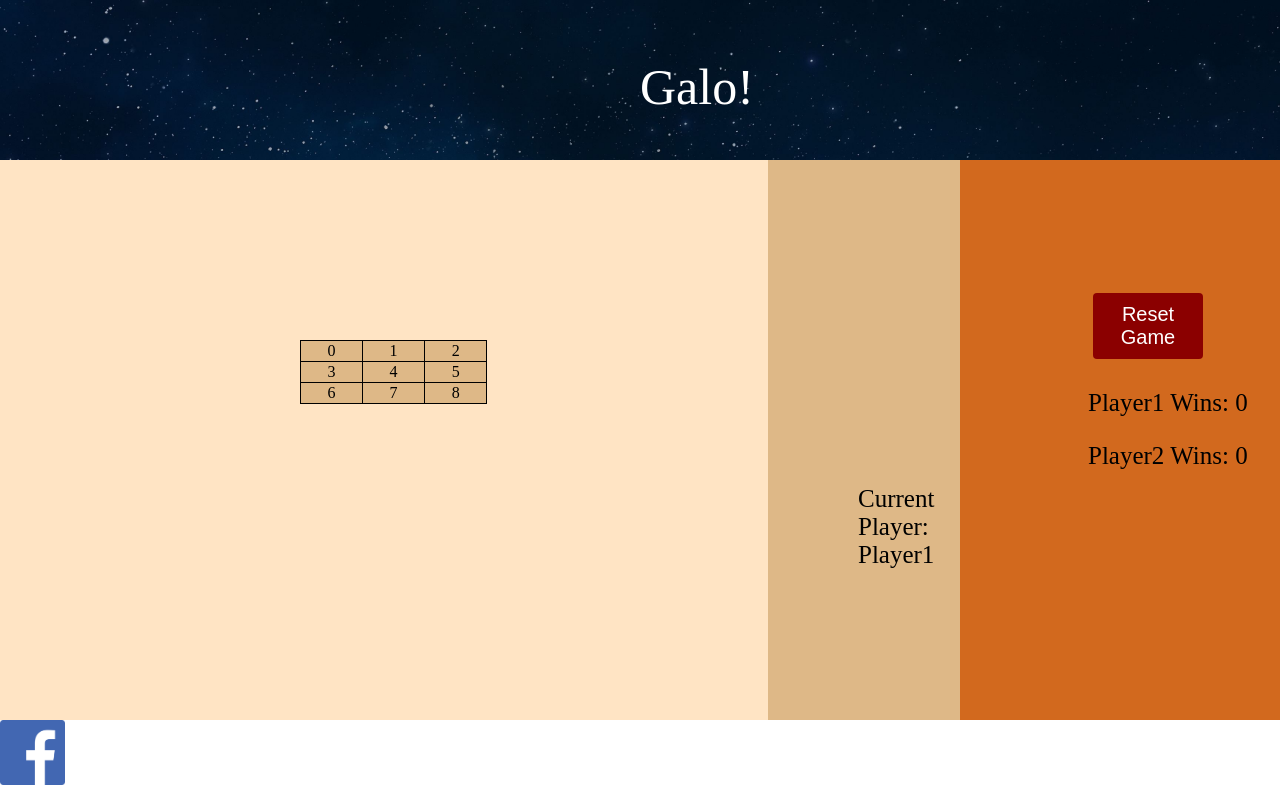
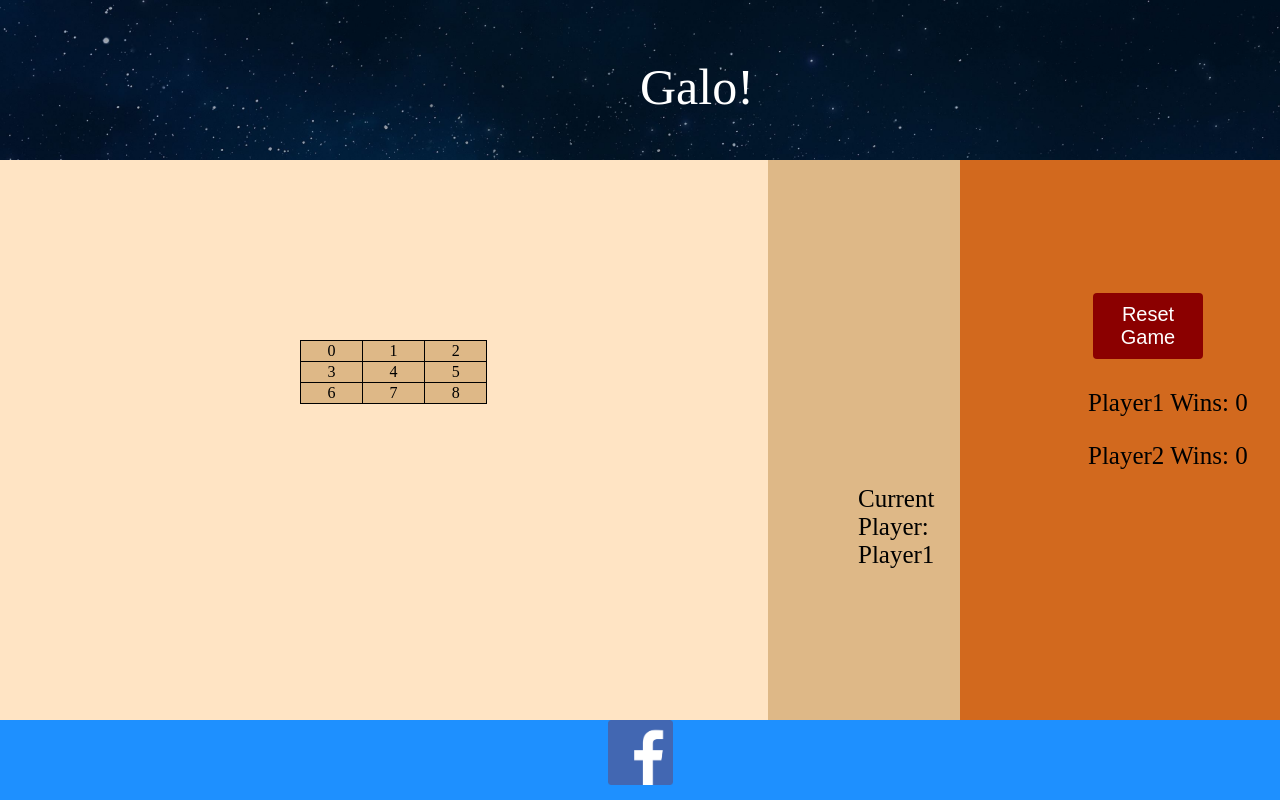
Before and after one commit to TiagoR15/Tic-Tac-Toe, a plain HTML site: page index.html in a window 1280 px wide. Drawn offline with Linux system fonts and the light colour scheme.

Commit message:
Style for the Facebook icon added

```diff
--- a/stylesheet.css
+++ b/stylesheet.css
@@ -37,6 +37,8 @@ aside {
 
 footer {
   grid-area: f;
+  text-align: center;
+  background-color: #1E90FF;
 }
 
 .title {
```
